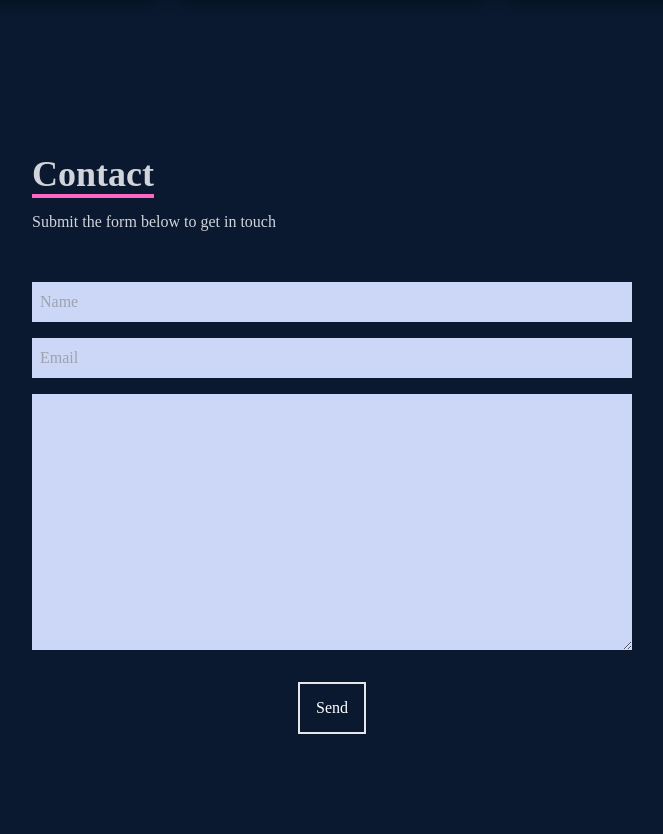
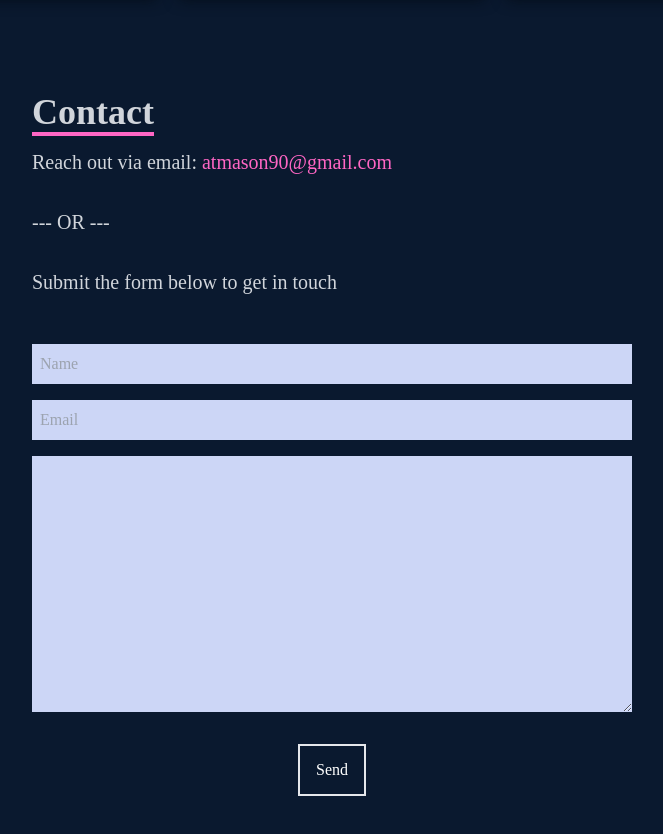
Before and after one commit to atmason90/portfolio-react, a React (Create React App) app in the folder portfolio-react/: page / in a window 1280 px wide. Shown: the part 3140-3974 px from the top of the page, without its empty margins (308-971 px from the left). Built offline with nearby package versions, Linux system fonts and the light colour scheme.

Commit message:
add email address to contact section component

```diff
--- a/portfolio-react/src/components/Contact.jsx
+++ b/portfolio-react/src/components/Contact.jsx
@@ -6,7 +6,9 @@ const Contact = () => {
       <form method='POST' action="https://getform.io/f/fe9de62a-5eae-44a7-a85e-bdf2dbcdaa4a" className='flex flex-col max-w-[600px] w-full'>
           <div className='pb-8'>
               <p className='text-4xl font-bold inline border-b-4 border-[#ff66c4] text-gray-300'>Contact</p>
-              <p className='text-gray-300 py-4'>Submit the form below to get in touch</p>
+              <p className='text-gray-300 text-xl py-4'> Reach out via email: <a className='text-[#ff66c4]' href="mailto:atmason90@gmail.com">atmason90@gmail.com</a></p>
+              <p className='text-gray-300 text-xl py-4'> --- OR ---</p>
+              <p className='text-gray-300 text-xl py-4'>Submit the form below to get in touch</p>
           </div>
           <input className='bg-[#ccd6f6] p-2' type="text" placeholder='Name' name='name' />
           <input className='my-4 p-2 bg-[#ccd6f6]' type="email" placeholder='Email' name='email' />
```
